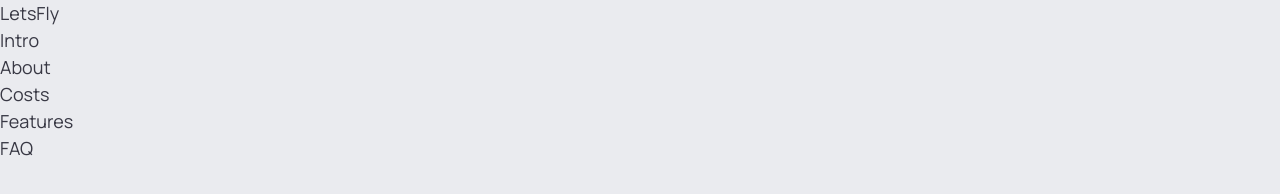
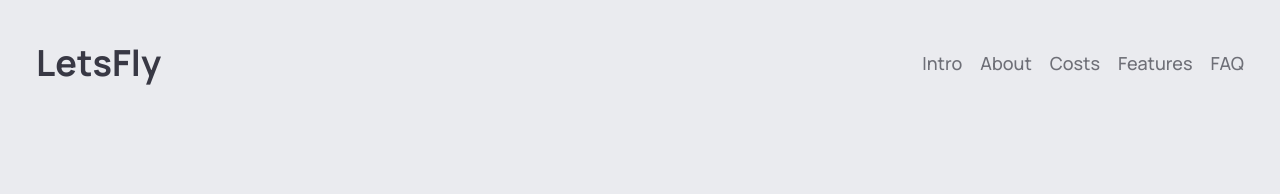
Before and after one commit to albert-alanreys/lets-fly-landing, a website built with Vite: page index.html in a window 1280 px wide. Built offline with nearby package versions, Linux system fonts and the light colour scheme.

Commit message:
Style header section

```diff
--- a/src/main.css
+++ b/src/main.css
@@ -31,3 +31,31 @@
   font-weight: 400;
   font-style: normal;
 }
+
+.header {
+  padding: 2rem;
+  display: flex;
+  justify-content: space-between;
+  align-items: center;
+
+  .logo {
+    font-size: 2rem;
+    font-weight: 700;
+  }
+
+  .menu > ul {
+    display: flex;
+    align-items: center;
+    gap: 1rem;
+
+    li > a {
+      font-weight: 500;
+      color: var(--color-muted);
+      transition: color 0.3s ease;
+
+      &:hover {
+        color: var(--color-text);
+      }
+    }
+  }
+}
```
